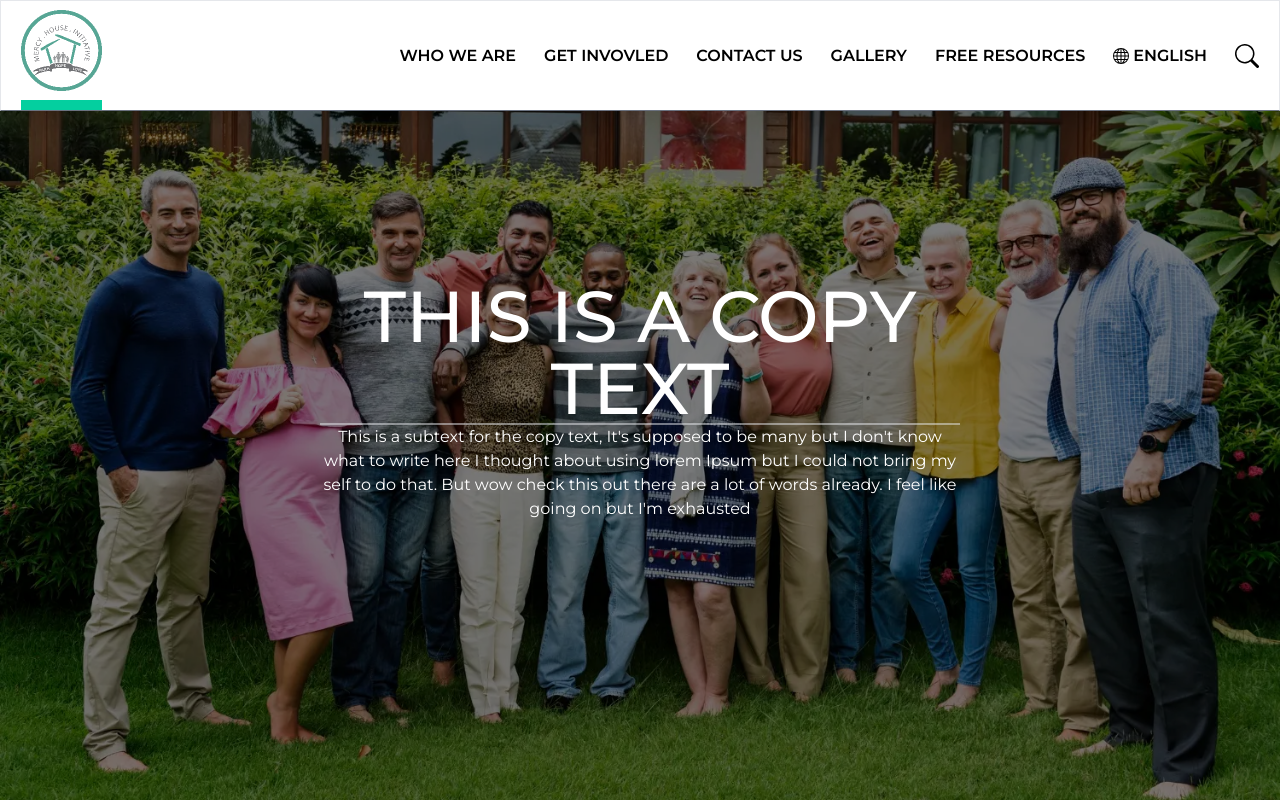
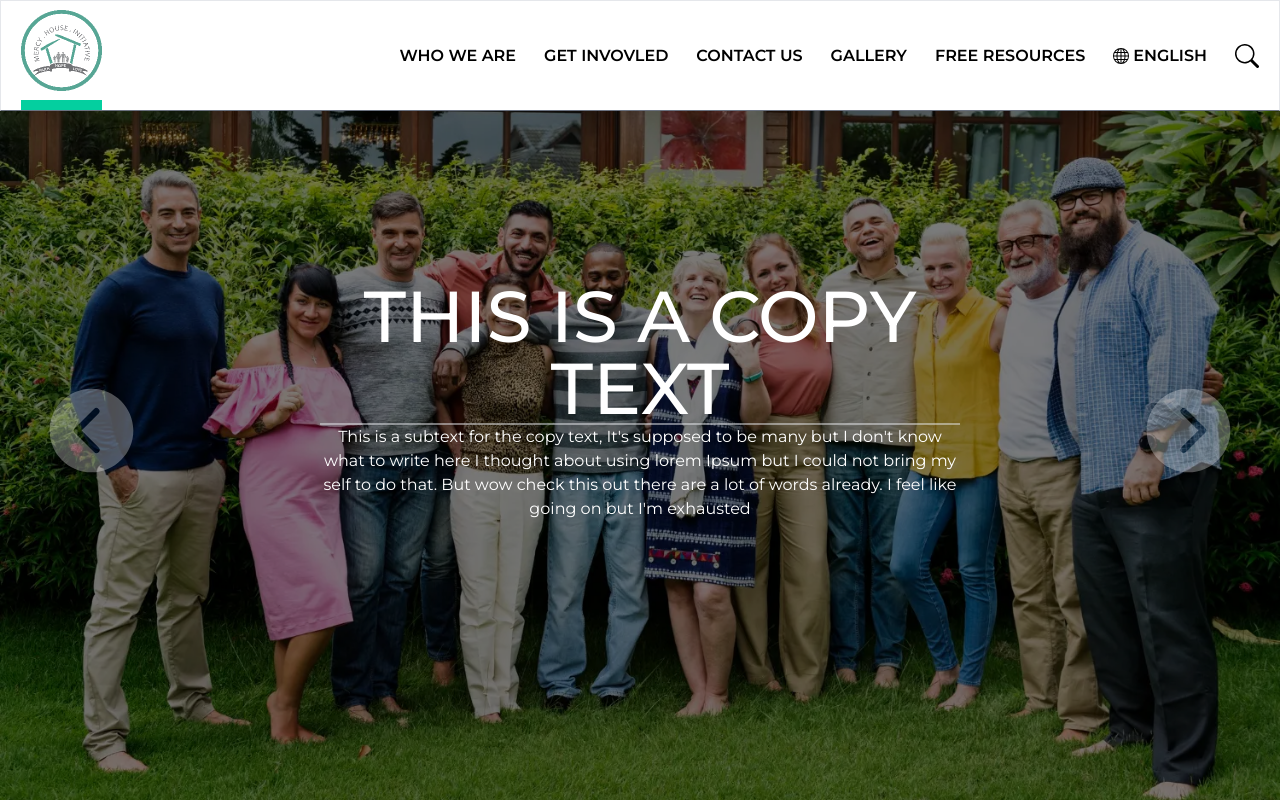
Before and after one commit to ebokes/mercy-house-initiative, a React (Create React App) app: page / in a window 1280 px wide. Shown: the top 802 px of the page. Built offline with nearby package versions, Linux system fonts and the light colour scheme.

Commit message:
style: style navigation button of hero section

```diff
--- a/src/components/WhoWeAreInto.jsx
+++ b/src/components/WhoWeAreInto.jsx
@@ -1,25 +1,25 @@
 import React from "react";
-// import { FaAngleRight, FaAngleLeft } from "react-icons/fa";
+import { IoChevronBackCircle, IoChevronForwardCircle } from "react-icons/io5";
 import Slider from "react-slick";
 import "slick-carousel/slick/slick.css";
 import "slick-carousel/slick/slick-theme.css";
 
 const WhoWeAreIntro = () => {
-  // const NextArrow = ({ onClick }) => {
-  //   return (
-  //     <div onClick={onClick}>
-  //       <FaAngleRight className="icons" />
-  //     </div>
-  //   );
-  // };
+  const NextArrow = ({ onClick }) => {
+    return (
+      <button className="arrow z-[9] right-10 absolute" onClick={onClick}>
+        <IoChevronForwardCircle className="arrow2" />
+      </button>
+    );
+  };
 
-  // const PrevArrow = ({ onClick }) => {
-  //   return (
-  //     <div onClick={onClick}>
-  //       <FaAngleLeft className="icons" />
-  //     </div>
-  //   );
-  // };
+  const PrevArrow = ({ onClick }) => {
+    return (
+      <button className="arrow z-[9] left-10 absolute" onClick={onClick}>
+        <IoChevronBackCircle className="arrow2" />
+      </button>
+    );
+  };
 
   const settings = {
     dots: true,
@@ -32,12 +32,12 @@ const WhoWeAreIntro = () => {
     centerPadding: 0,
     initialSlide: 0,
     autoplaySpeed: 7000,
-    // nextArrow: <NextArrow />,
-    // prevArrow: <PrevArrow />,
+    nextArrow: <NextArrow />,
+    prevArrow: <PrevArrow />,
     autoplay: true,
     responsive: [
       {
-        breakpoint: 768,
+        breakpoint: 960,
         settings: {
           arrows: false,
         },
@@ -46,7 +46,7 @@ const WhoWeAreIntro = () => {
   };
 
   return (
-    <section className=" mx-auto ">
+    <section className=" mx-auto relative">
       <Slider {...settings}>
         {/* <div>Who we are</div> */}
         <div className="hero-bg bg-[url('/src/assets/bg1.webp')]">
--- a/src/index.css
+++ b/src/index.css
@@ -13,4 +13,12 @@
   .hero-center-text {
     @apply text-white max-w-2xl text-center absolute center;
   }
+
+  .arrow {
+    @apply flex justify-center items-center h-[103px] w-[103px] cursor-pointer absolute  rounded-full text-center z-[9] top-[47%];
+  }
+
+  .arrow2 {
+    @apply h-[103px] w-[103px] opacity-30 text-white;
+  }
 }
--- a/tailwind.config.js
+++ b/tailwind.config.js
@@ -18,6 +18,7 @@ module.exports = {
         bg1: "url('/src/assets/bg1.webp')",
         bg2: "url('/src/assets/bg2.webp')",
         bg3: "url('/src/assets/bg3.webp')",
+        // "arrow-gradient": "(to left, rgba())",
       },
     },
   },
```
